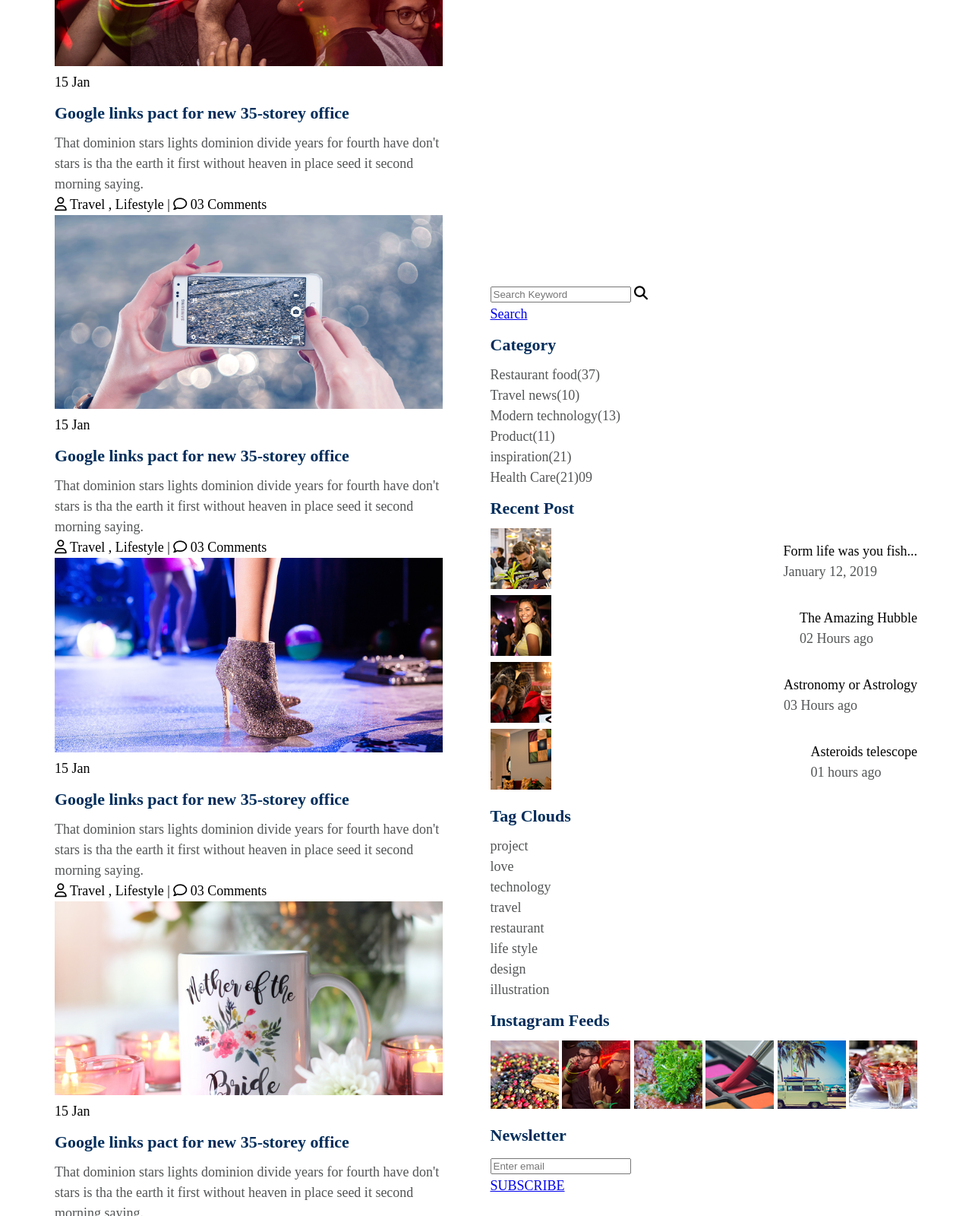
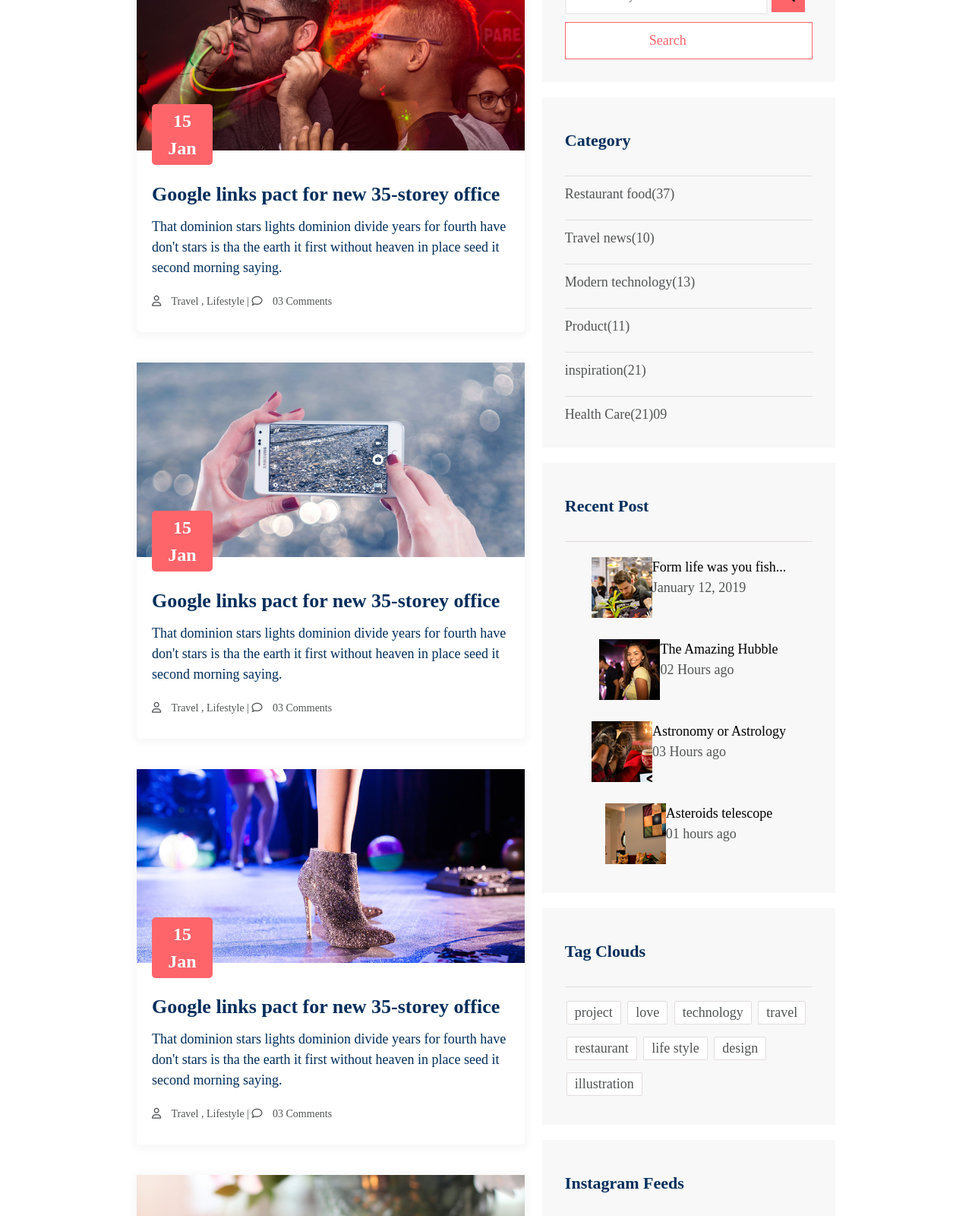
Before and after one commit to AlmightSuyash1909/HTML-CSS-Assignment.28, a plain HTML site: page blog.html in a window 1280 px wide. Shown: the part 560-2160 px from the top of the page at 76% size. Drawn offline with Linux system fonts and the light colour scheme.

Commit message:
all pages styling done

```diff
--- a/style.css
+++ b/style.css
@@ -87,11 +87,20 @@ body{
     flex:0 1 30%;
     margin-right:2%;
 }
+.flex-34{
+    flex:0 1 34%;
+    margin:1%;
+}
 .flex-40{
     flex:0 1 40%;
 }
 .flex-50{
     flex:0 1 45%;
+    margin:1%;
+}
+.flex-60{
+    flex:0 1 60%;
+    margin:1%;
 }
 .center{
     display: flex;
@@ -599,3 +608,267 @@ p{
     flex:0 1 25%;
     margin:1%;
 }
+
+/* Blog Page */
+
+.article-section{
+    background-color:#fff;
+    padding-bottom: 10px;
+    border-radius: 5px;
+    box-shadow: 0 2px 10px  5px rgb(248, 248, 248);
+    margin-bottom: 40px;
+}
+.cases-hero{
+    background:url(media/blog_hero.jpg) no-repeat ;
+    padding:80px 0;
+    background-size: cover;
+}
+.article-b {
+    padding:100px 0;
+}
+.article-b .flex{
+    justify-content: center;
+    align-items: stretch;
+}
+.blog-heading{
+    position:relative;
+    margin-bottom: 30px;
+}
+.date{
+    background-color:rgb(253 101 107) ;
+    display:inline-block;
+    text-align:center;
+    padding:4px 10px;
+    font-size:24px;
+    font-weight:900;
+    color:white;
+    width:80px;
+    position:absolute;
+    top:195px;
+    left:20px;
+    border-radius:5px;
+}
+.blog-article{
+    margin:0 20px;
+}
+.blog-article p{
+    color:#012d5b;
+}
+.blog-article h2{
+    font-size:26px;
+}
+.blog-lifestyle{
+    margin:20px 0;
+    color:rgb(82, 84, 85);
+    font-size:14px;
+}
+.blog-lifestyle i {
+    margin-right:10px;
+}
+
+.next-page{
+    text-align: center;
+    margin-top:100px;
+}
+.next-page i,.next-page span{
+    padding:10px 14px;
+    border:1px solid rgb(223, 226, 228);
+    margin-left: 10px;
+    font-size: 10px;
+}
+
+.search-section{
+    background-color:rgb(248, 248, 248);
+    padding:30px;
+    margin-bottom: 20px;
+}
+.search-section input{
+    padding:14px 20px;
+    width:82%;
+    border:2px solid rgb(238, 238, 238);
+    margin-bottom:10px;
+}
+.search-section i {
+    background-color:rgb(253 101 107) ;
+    padding:13px;
+}
+.search-btn a {
+    background-color:white;
+    border:1px solid rgb(253 101 107);
+    color:rgb(253 101 107);
+    padding:10px 110px;
+    width: 100%;
+    display:inline-block;
+    text-decoration: none;
+
+}
+
+.category-section{
+    background-color:rgb(248, 248, 248);
+    padding:30px;
+    margin-bottom: 20px;
+}
+.category-section  h2,.post-section h2 {
+    margin-bottom: 10px;
+    border-bottom: 1px solid rgb(228, 221, 221) ;
+    padding-bottom: 30px;
+}
+.category-section .category-p {
+    border-bottom: 1px solid rgb(228, 221, 221) ;
+    padding-bottom: 20px;
+    margin-bottom: 10px;
+}
+
+.post-section{
+    background-color:rgb(248, 248, 248);
+    padding:30px;
+    margin-bottom: 20px;
+}
+.post-cont{
+    margin-top:20px;
+}
+.post-section h3{
+    font-size:18px;
+}
+
+.tag-section{
+    background-color:rgb(248, 248, 248);
+    padding:30px;
+    margin-bottom: 20px;
+}
+.tag-section  h2 {
+    margin-bottom: 10px;
+    border-bottom: 1px solid rgb(228, 221, 221) ;
+    padding-bottom: 30px;
+}
+.tag-section p {
+    display:inline-block;
+    padding:1px 10px;
+    background-color:white;
+    margin:8px 2px;
+    border-radius: 2px;
+    border:1px solid rgb(228, 221, 221);
+}
+
+
+.feeds-section{
+    background-color:rgb(248, 248, 248);
+    padding:30px;
+    margin-bottom: 20px;
+}
+.feeds-section  h2 {
+    margin-bottom: 10px;
+    border-bottom: 1px solid rgb(228, 221, 221) ;
+    padding-bottom: 30px;
+}
+.feeds-section .img-container{
+    margin:30px 0;
+}
+.feeds-section img{
+    margin:4px 0;
+    margin-right: 15px;
+}
+
+.newsletter-section{
+    background-color:rgb(248, 248, 248);
+    padding:30px;
+    margin-bottom: 20px;
+}
+.newsletter-section  h2 {
+    margin-bottom: 10px;
+    border-bottom: 1px solid rgb(228, 221, 221) ;
+    padding-bottom: 30px;
+}
+.newsletter-section input{
+    padding:14px;
+    width:100%;
+    border:2px solid rgb(238, 238, 238);
+    margin:10px 0;
+}
+.newsletter-section a {
+    background-color:white;
+    border:1px solid rgb(253 101 107);
+    color:rgb(253 101 107);
+    padding:10px 110px;
+    width: 100%;
+    display:inline-block;
+    text-decoration: none;
+    margin:10px 0;
+}
+
+
+
+/* Contact page */
+
+.contact-hero{
+    background:url(media/cases_hero.jpg) no-repeat ;
+    padding:80px 0;
+    background-size: contain;
+}
+.contact-hero h1{
+    font-size:40px;
+    color:white;
+    text-align:center;
+    font-weight:900;
+}
+.map{
+    margin:100px 0;
+    padding:0 130px;
+}
+.form{
+    padding-bottom:90px;
+}
+.form .flex{
+    justify-content: center;
+    align-items: stretch;
+}
+.textarea{
+    width:100%;
+    margin:14px 0;
+    border:1px solid rgb(238, 238, 238);
+    padding:12px ;
+}
+.form input{
+    width:100%;
+    margin:14px 0;
+    padding:14px 16px;
+    border:1px solid rgb(238, 238, 238)
+}
+.form h2 {
+    font-size:30px;
+    margin-left: 195px;
+}
+.form .name .input-2{
+    margin-left: 10px;
+}
+.input-flex{
+    display:flex;
+    justify-content: center;
+}
+.form a {
+    background-color:white;
+    border:2px solid rgb(253 101 107);
+    color:rgb(253 101 107);
+    padding:10px 60px;
+    display:inline-block;
+    text-decoration: none;
+    margin:20px 0;
+    border-radius: 4px;
+}
+.address-container i {
+    margin-right: 20px;
+    margin-bottom: 10px;
+}
+.address-container .flex{
+    justify-content: flex-start;
+    align-items: flex-start;
+}
+.address-container p {
+    font-size:14px;
+}
+.address-1{
+    margin-bottom:32px;
+}
+.form .flex-20{
+    margin:2%
+}
```
